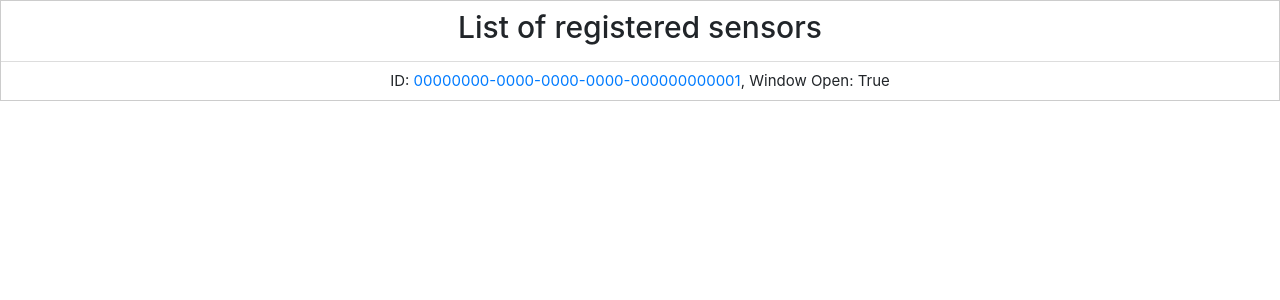
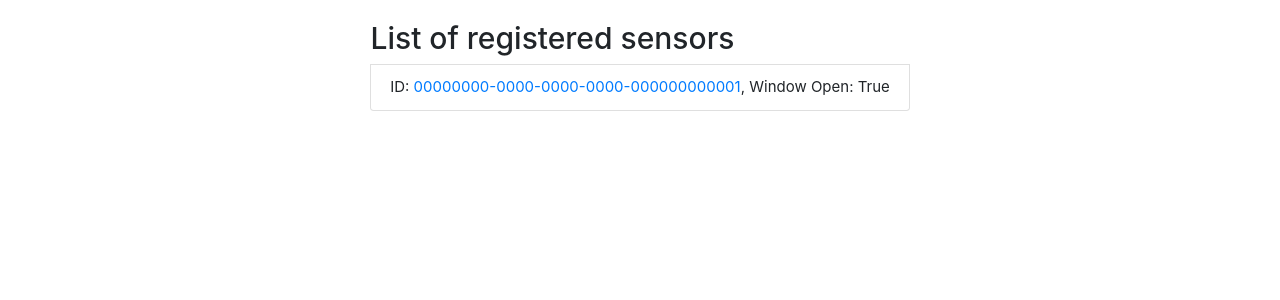
Before and after one commit to apanariello4/iot-clean-air, a Flask app: page /list in a window 1280 px wide. Shown: the part 54-354 px from the top of the page. Run offline with Flask 2, Linux system fonts and the light colour scheme; tables that the repository leaves empty hold one stand-in row (values such as "Sample post"); some libraries are stand-ins or nearby versions.

Commit message:
Fix graphic

```diff
--- a/web-app/templates/list.html
+++ b/web-app/templates/list.html
@@ -1,6 +1,7 @@
 {% extends 'main.html' %}
 
 {% block content %}
+<!-- <div id="content" style="margin-top: 20px;">
     <ul class="w3-ul w3-border w3-center">
         <li>
             <h2>List of registered sensors</h2>
@@ -9,4 +10,34 @@
         <li>ID: <a href=manage/{{sensor.id}}>{{sensor.id}}</a>, Window Open: {{sensor.status}}</li>
         {% endfor %}
     </ul>
+</div> -->
+
+<div id="content" class="row justify-content-md-center" style="margin-top: 20px;">
+    <ul class="list-group">
+
+        <p class="h2">List of registered sensors</p>
+
+        {% for sensor in lista %}
+        <li class="list-group-item align-items-center">ID: <a href=manage/{{sensor.id}}>
+                {{sensor.id}}</a>, Window Open: {{sensor.status}}</li>
+        {% endfor %}
+
+    </ul>
+
+</div>
 {% endblock %}
+
+<ul class="list-group">
+    <li class="list-group-item d-flex justify-content-between align-items-center">
+        Cras justo odio
+        <span class="badge badge-primary badge-pill">14</span>
+    </li>
+    <li class="list-group-item d-flex justify-content-between align-items-center">
+        Dapibus ac facilisis in
+        <span class="badge badge-primary badge-pill">2</span>
+    </li>
+    <li class="list-group-item d-flex justify-content-between align-items-center">
+        Morbi leo risus
+        <span class="badge badge-primary badge-pill">1</span>
+    </li>
+</ul>
--- a/web-app/templates/manage_arduino.html
+++ b/web-app/templates/manage_arduino.html
@@ -5,7 +5,6 @@
 <script src="https://cdnjs.cloudflare.com/ajax/libs/qrcodejs/1.0.0/qrcode.min.js"
     integrity="sha512-CNgIRecGo7nphbeZ04Sc13ka07paqdeTu0WR1IM4kNcpmBAUSHSQX0FslNhTDadL4O5SAGapGt4FodqL8My0mA=="
     crossorigin="anonymous"></script>
-
 
 <style>
     .qrcode-container {
@@ -15,8 +14,8 @@
         margin: 0 auto;
     }
 </style>
-
-<table class="table table-hover w3-centered"
+<div id="content" style="margin-top: 5%;">
+    <table class="table table-hover table-striped table-bordered w3-centered"
         style="border: 1px; margin-left: 25%; margin-right: 10%;max-width:50%;padding-top: 20px;">
         <tr>
             <td>
@@ -97,6 +96,7 @@
         </div> -->
         </td>
     </table>
+</div>
 
 
 
```
Lines whose indentation alone changed are shown as unchanged.
